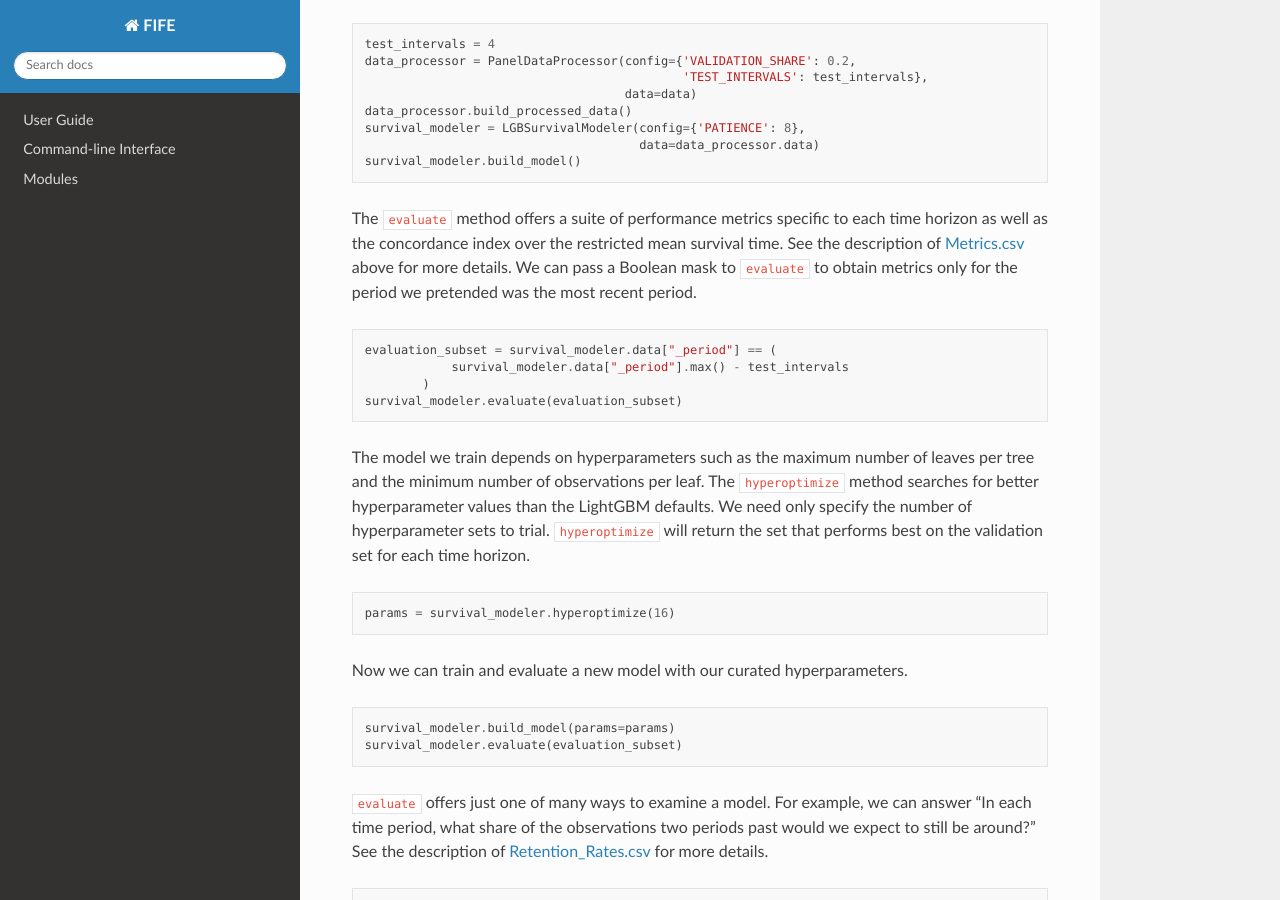
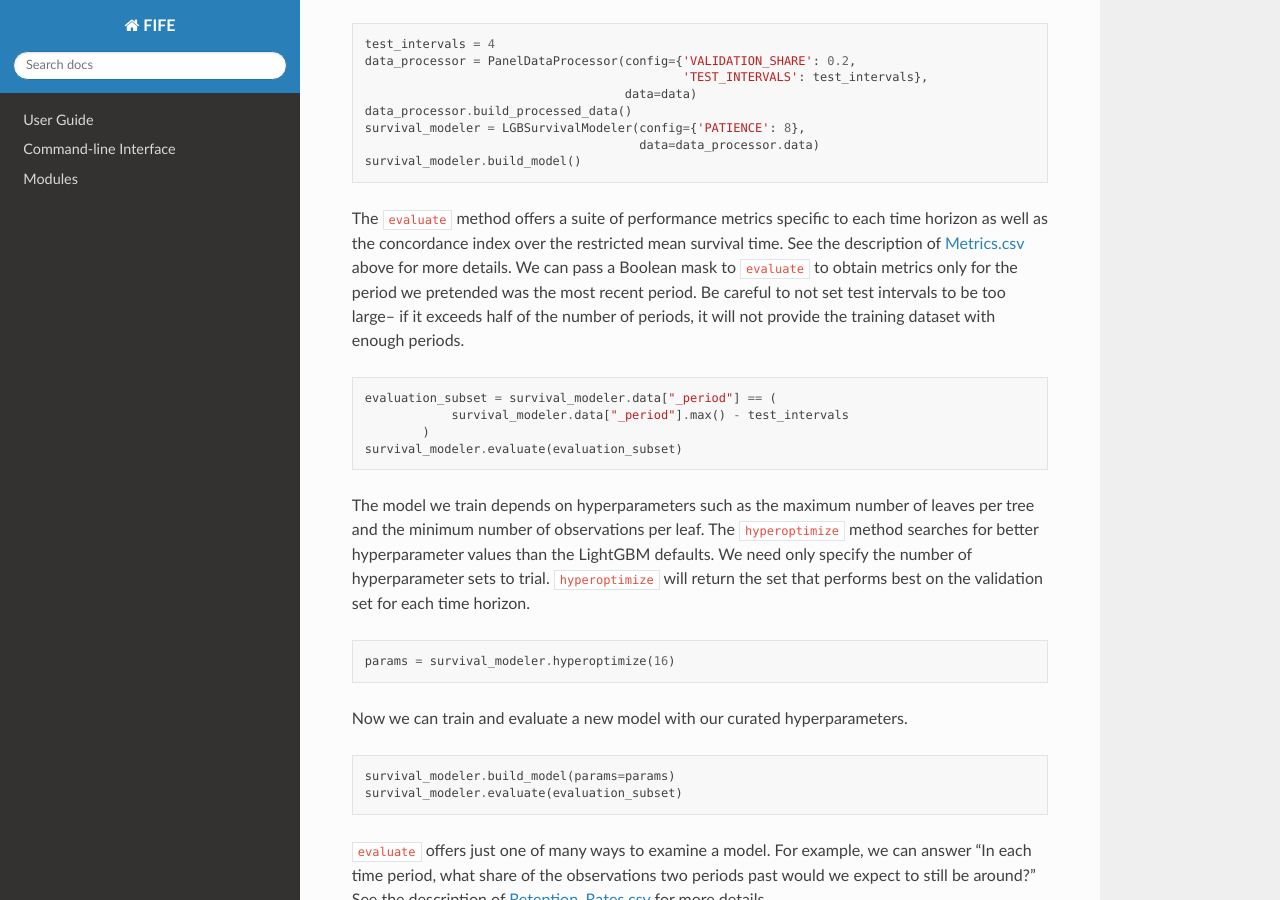
Before and after one commit to IDA-HumanCapital/fife, a Sphinx documentation site: the page built from docs/user_guide.md, in a window 1280 px wide and 900 px high, scrolled down 4542 px. Built offline with Sphinx 7.4.7 and the Read the Docs theme 2.0.0, drawn with Linux system fonts in a browser that asks for light colours.

Commit message:
Update user_guide.md
Updated user_guide.md to explain test_intervals restriction.

````diff
--- a/docs/user_guide.md
+++ b/docs/user_guide.md
@@ -166,7 +166,7 @@
 survival_modeler.build_model()
 ```
 
-The `evaluate` method offers a suite of performance metrics specific to each time horizon as well as the concordance index over the restricted mean survival time. See the description of [Metrics.csv](cli_link.html#metrics-csv) above for more details. We can pass a Boolean mask to `evaluate` to obtain metrics only for the period we pretended was the most recent period.
+The `evaluate` method offers a suite of performance metrics specific to each time horizon as well as the concordance index over the restricted mean survival time. See the description of [Metrics.csv](cli_link.html#metrics-csv) above for more details. We can pass a Boolean mask to `evaluate` to obtain metrics only for the period we pretended was the most recent period. Be careful to not set test intervals to be too large-- if it exceeds half of the number of periods, it will not provide the training dataset with enough periods.
 
 ```python
 evaluation_subset = survival_modeler.data["_period"] == (
````
